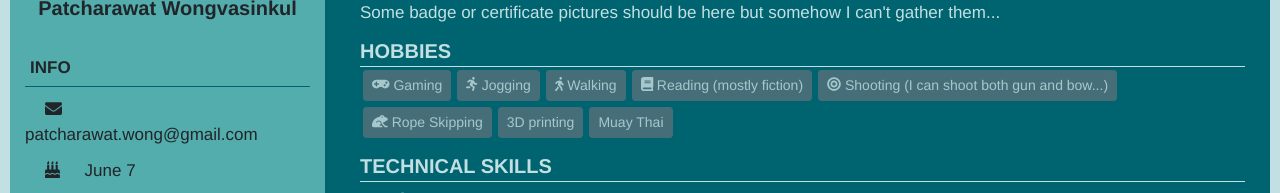
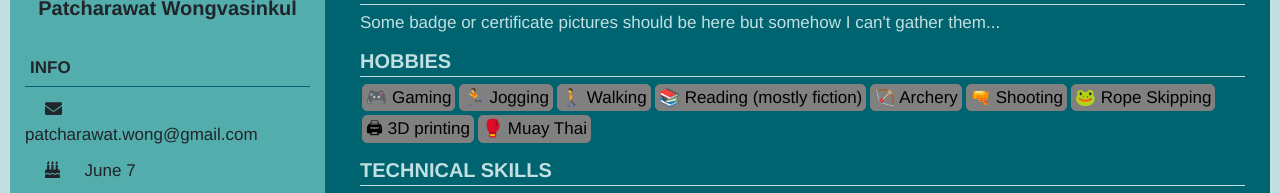
Before and after one commit to MightyOrphus/myCV, a Vue app: page / in a window 1280 px wide. Shown: the part 169-362 px from the top of the page. Built offline with nearby package versions, Linux system fonts and the light colour scheme; what @growthbunker/vuetimeline would draw is missing.

Commit message:
adjust hobbie item

```diff
--- a/src/components/AboutMe.vue
+++ b/src/components/AboutMe.vue
@@ -16,18 +16,10 @@
     </div>
     <div class="about-me-section-container">
       <div id="header">HOBBIES</div>
-      <b-button
-        size="sm"
-        id="hobbyItem"
-        disabled
-        v-for="(item, idx) in hobbies"
-        :key="idx"
-      >
-        <span v-if="hasIcon(item.icon)">
-          <font-awesome-icon :icon="item.icon" />
-        </span>
+      <div id="hobbyItem" v-for="(item, idx) in hobbies" :key="idx">
+        <span v-html="item.icon" />
         {{ item.name }}
-      </b-button>
+      </div>
     </div>
     <div class="about-me-section-container">
       <div id="header">TECHNICAL SKILLS</div>
@@ -44,17 +36,15 @@ export default {
   data() {
     return {
       hobbies: [
-        { name: "Gaming", icon: "gamepad" },
-        { name: "Jogging", icon: "running" },
-        { name: "Walking", icon: "walking" },
-        { name: "Reading (mostly fiction)", icon: "book" },
-        {
-          name: "Shooting (I can shoot both gun and bow...)",
-          icon: "bullseye",
-        },
-        { name: "Rope Skipping", icon: "frog" },
-        { name: "3D printing", icon: "" },
-        { name: "Muay Thai", icon: "" },
+        { name: "Gaming", icon: "&#127918;" },
+        { name: "Jogging", icon: "&#127939;" },
+        { name: "Walking", icon: "&#128694" },
+        { name: "Reading (mostly fiction)", icon: "&#128218;" },
+        { name: "Archery", icon: "&#127993;" },
+        { name: "Shooting", icon: "&#128299;" },
+        { name: "Rope Skipping", icon: "&#128056;" },
+        { name: "3D printing", icon: "&#128424;" },
+        { name: "Muay Thai", icon: "&#129354;" },
       ],
       skills: [
         {
@@ -123,11 +113,18 @@ export default {
   font-size: 20px;
   border-bottom: 1px var(--color-1) solid;
   font-weight: bold;
+  margin-bottom: 5px;
 }
 #info {
   padding-top: 5px;
 }
 #hobbyItem {
-  margin: 3px;
+  margin: 2px;
+  padding: 0 3px 0 3px;
+  border-radius: 5px;
+  display: inline-block;
+  border: solid 1px grey;
+  background-color: grey;
+  color: black;
 }
 </style>
```
